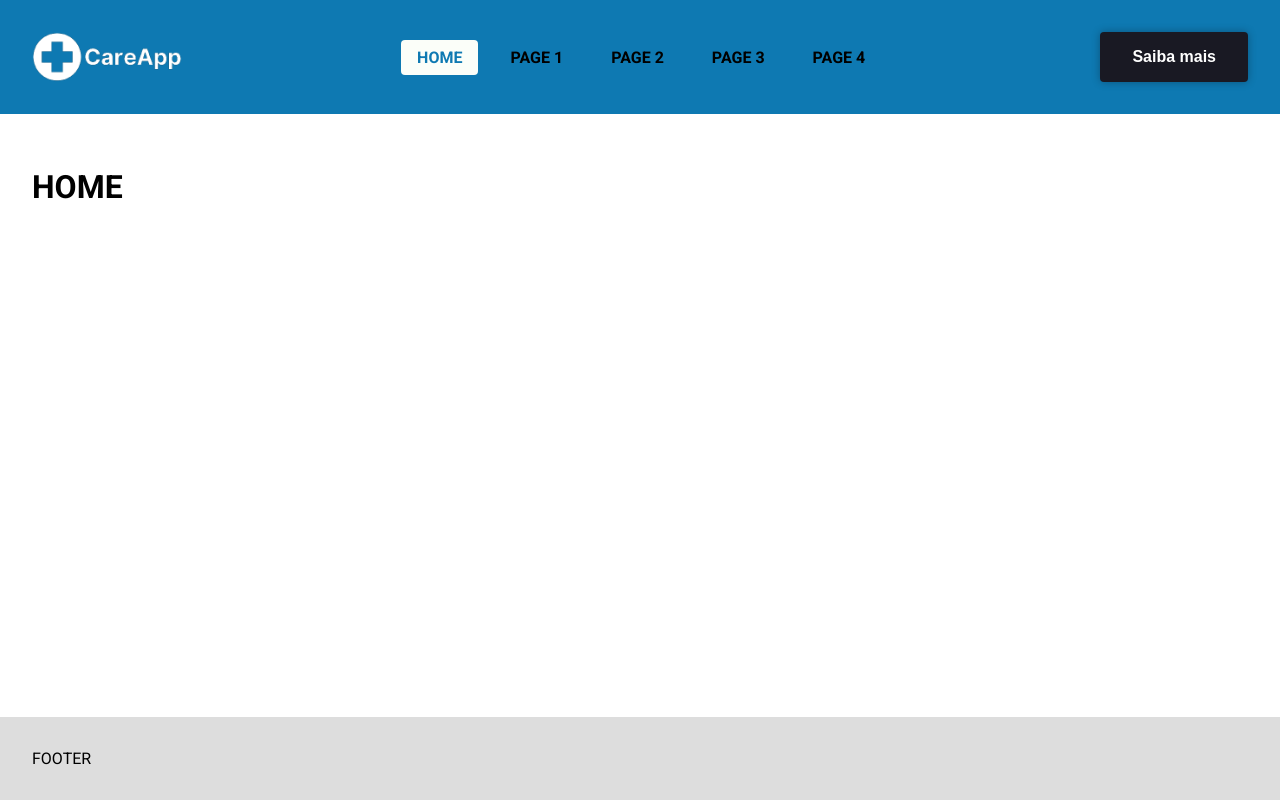
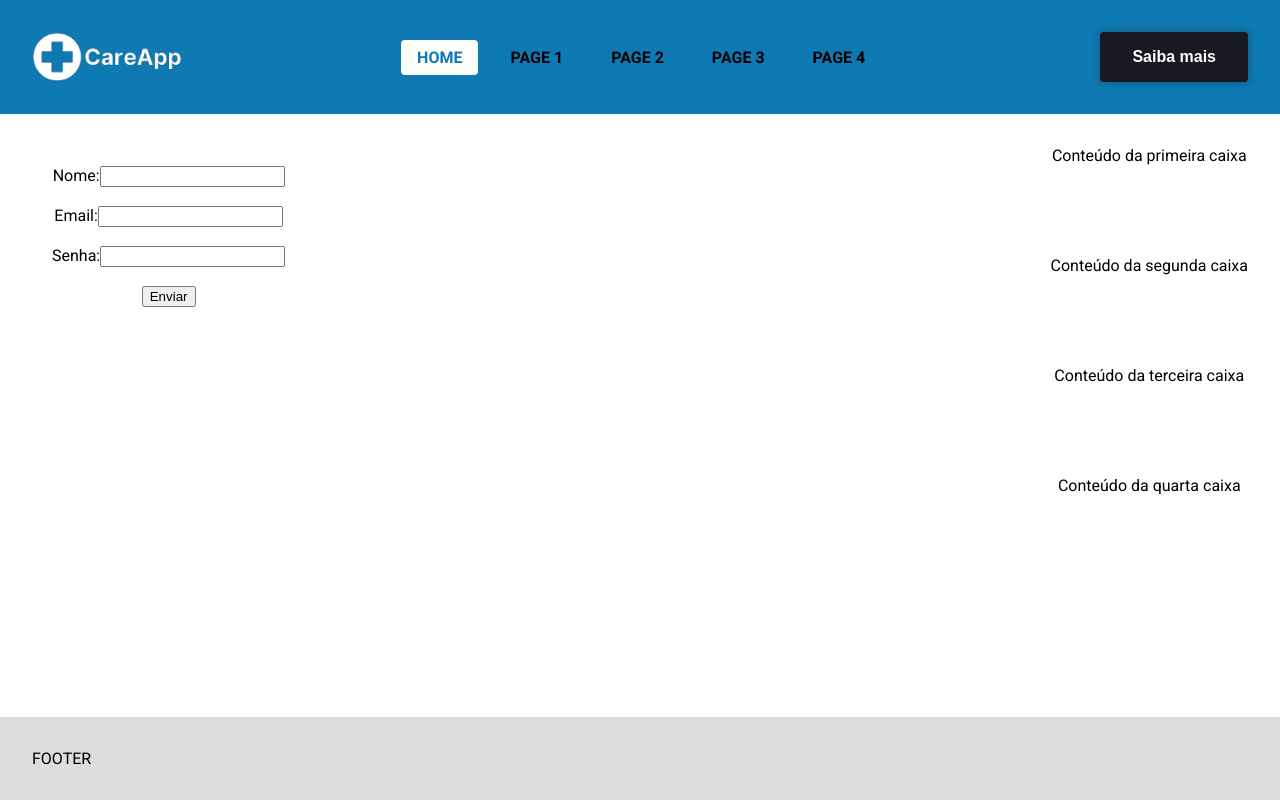
Before and after one commit to VictorJaber/global-solution-23, a React (Vite) app: page / in a window 1280 px wide. Built offline with nearby package versions, Linux system fonts and the light colour scheme.

Commit message:
Home Custom

```diff
--- a/src/pages/Home.tsx
+++ b/src/pages/Home.tsx
@@ -1,3 +1,48 @@
+import React from 'react';
+import styled from 'styled-components';
+
+const Container = styled.div`
+  display: flex;
+  justify-content: space-between;
+  text-align: center;
+
+`;
+
+const Form = styled.div`
+  padding: 20px;
+`;
+
+const Boxes = styled.div`
+  display: flex;
+  flex-direction: column;
+`;
+
+const Box = styled.div`
+  height: 100px;
+  margin-bottom: 10px;
+`;
+
 export function Home() {
-  return <h1>HOME</h1>;
+  return (
+    <Container>
+      <Form>
+        {/* Seu formulário aqui */}
+        <form>
+          <label htmlFor="name">Nome:</label>
+          <input type="text" id="name" name="name" /><br/><br/>
+          <label htmlFor="email">Email:</label>
+          <input type="text" id="email" name="email" /><br/><br/>
+          <label htmlFor="password">Senha:</label>
+          <input type="password" id="password" name="password" /><br/><br/>
+          <input type="submit" value="Enviar" />
+        </form>
+      </Form>
+      <Boxes>
+        <Box>Conteúdo da primeira caixa</Box>
+        <Box>Conteúdo da segunda caixa</Box>
+        <Box>Conteúdo da terceira caixa</Box>
+        <Box>Conteúdo da quarta caixa</Box>
+      </Boxes>
+    </Container>
+  );
 }
```
